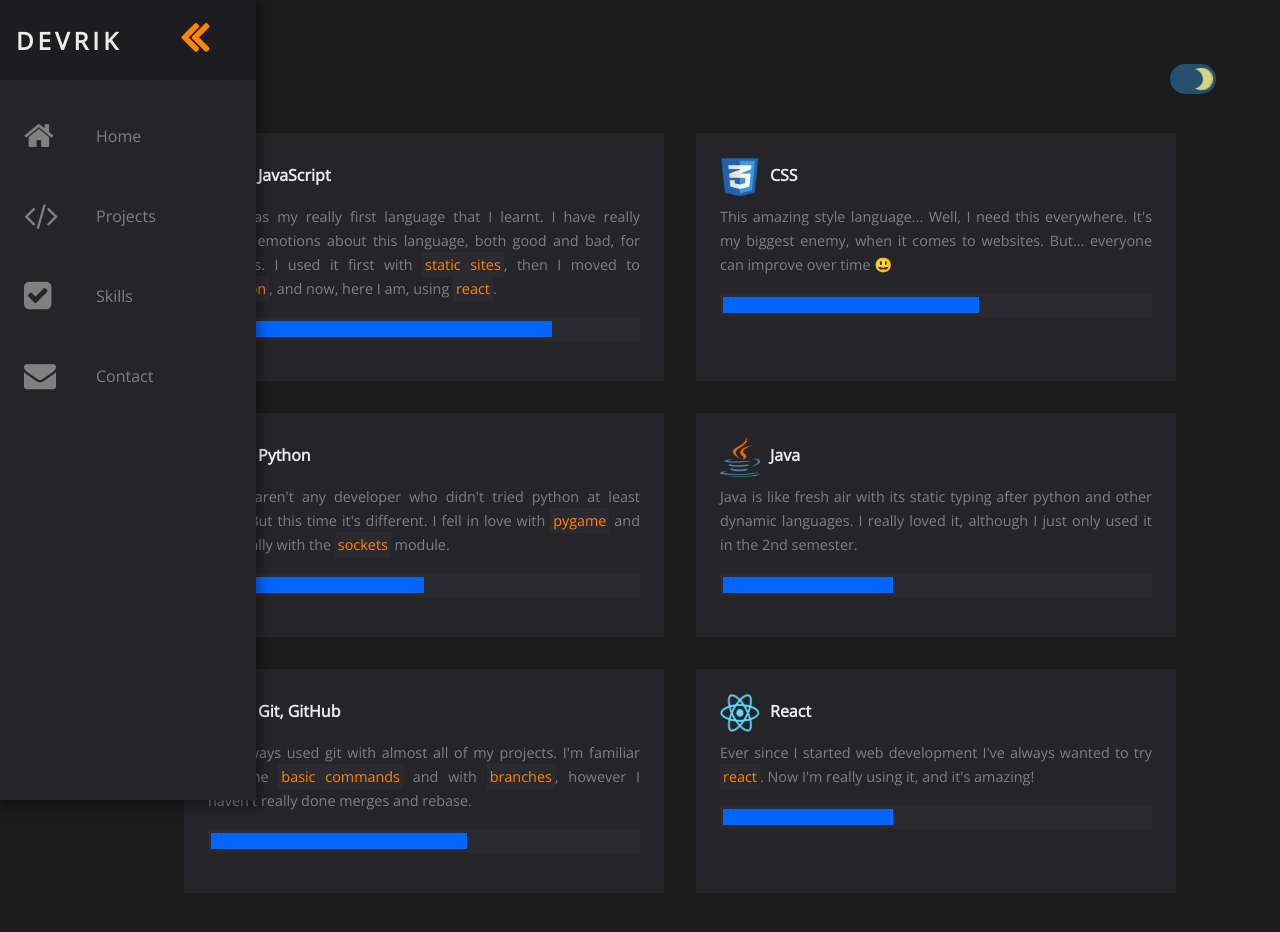
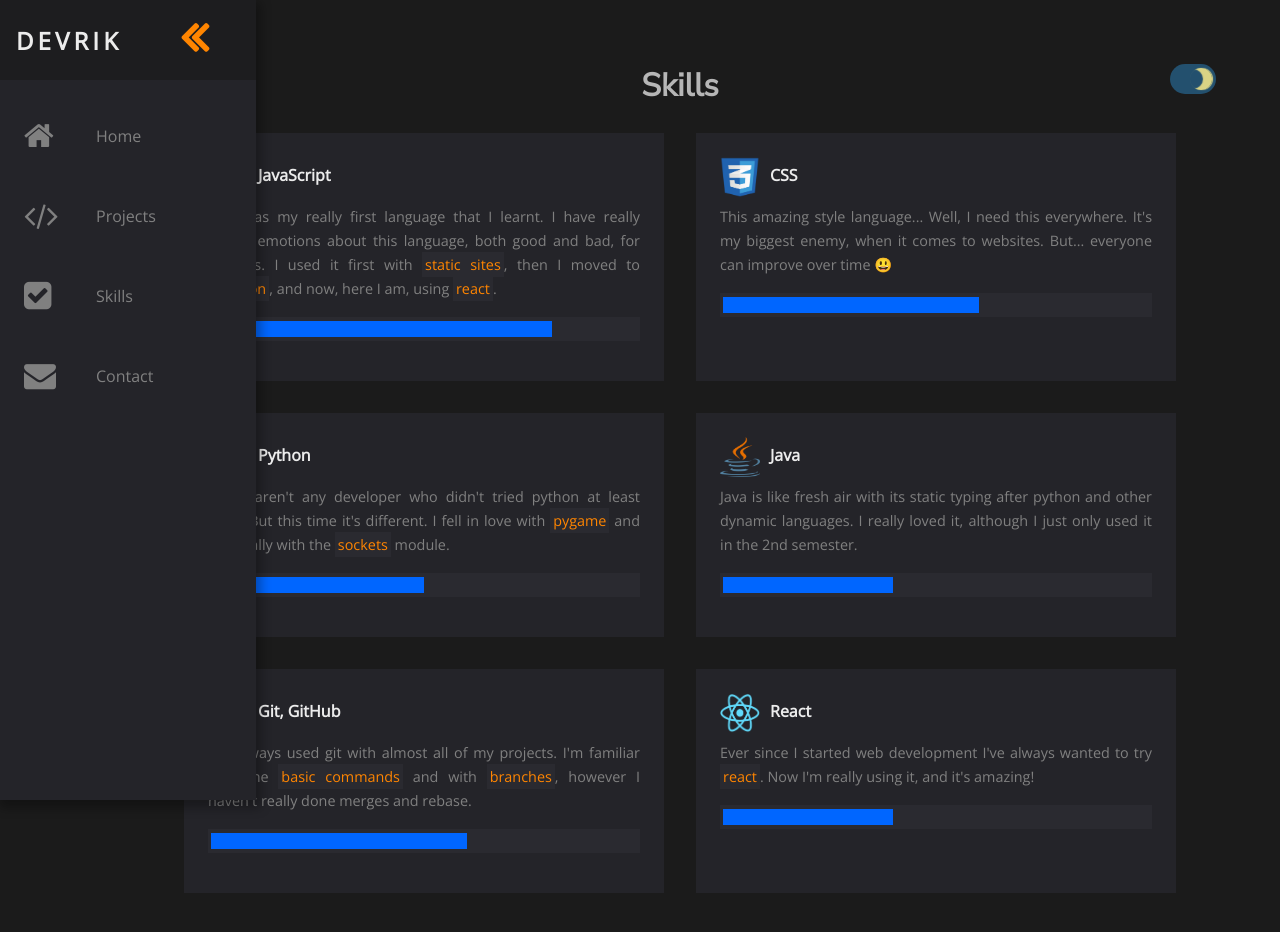
Before and after one commit to ErikSzabo/Portfolio, a React (Create React App) app: page /skills in a window 1280 px wide. Shown: the top 932 px of the page. Built offline with nearby package versions, Linux system fonts and the light colour scheme.

Commit message:
added container component

```diff
--- a/src/App.css
+++ b/src/App.css
@@ -5,6 +5,7 @@
 @import url('https://fonts.googleapis.com/css2?family=Open+Sans&display=swap');
 @import url('https://fonts.googleapis.com/css2?family=Nunito+Sans&display=swap');
 
+@import './styles/container.css';
 @import './styles/contact.css';
 @import './styles/skills.css';
 @import './styles/projects.css';
@@ -68,17 +69,7 @@ body {
 }
 
 a {
-	display: block;
 	text-decoration: none;
-}
-
-.page-container h1 {
-	color: var(--text-primary);
-	font-size: 2rem;
-	font-family: 'Nunito Sans', sans-serif;
-	padding-bottom: 10px;
-	/*border-bottom: 3px dashed var(--text-primary);*/
-	text-align: left;
 }
 
 .text-highlight {
@@ -86,19 +77,3 @@ a {
 	color: var(--highlight);
 	padding: 3px;
 }
-
-/* Small screens */
-@media only screen and (max-width: 600px) {
-	.page-container {
-		padding: 2rem 1.2rem;
-		margin-bottom: 5rem;
-	}
-}
-
-/* Large screens */
-@media only screen and (min-width: 600px) {
-	.page-container {
-		padding: 4rem;
-		margin-left: 5rem;
-	}
-}
--- a/src/App.js
+++ b/src/App.js
@@ -1,23 +1,24 @@
 import React from 'react';
 import { BrowserRouter as Router, Route } from 'react-router-dom';
-import './App.css';
 import Nav from './components/nav/Nav';
 import Projects from './components/projects/Projects';
 import Skills from './components/skills/Skills';
 import Contact from './components/contact/Contact';
 import Landing from './components/landing/Landing';
 import ThemeSwitcher from './components/ThemeSwitcher';
+import Container from './components/Container';
+import './App.css';
 
 const App = () => (
 	<Router>
 		<ThemeSwitcher />
 		<Nav />
-		<section className="container">
+		<Container>
 			<Route exact path="/" component={Landing} />
 			<Route exact path="/projects" component={Projects} />
 			<Route exact path="/skills" component={Skills} />
 			<Route exact path="/contact" component={Contact} />
-		</section>
+		</Container>
 	</Router>
 );
 
--- /dev/null
+++ b/src/components/Container.jsx
@@ -0,0 +1,5 @@
+import React from 'react';
+
+const Container = ({ children }) => <div className="page-container">{children}</div>;
+
+export default Container;
--- a/src/components/contact/Contact.jsx
+++ b/src/components/contact/Contact.jsx
@@ -27,7 +27,7 @@ const Contact = () => {
 	};
 
 	return (
-		<div className="page-container contacts">
+		<div className="contacts">
 			<h1 className="contact-logo">Contact Me</h1>
 			<form onSubmit={submit}>
 				<div className="form-item form-name">
--- a/src/components/projects/Projects.jsx
+++ b/src/components/projects/Projects.jsx
@@ -7,7 +7,7 @@ import circuit from '../../images/circuit.png';
 import tiktaktoe from '../../images/tiktaktoe.png';
 
 const Projects = () => (
-	<div className="page-container projects">
+	<div className="projects">
 		<h1>My Projects</h1>
 		<div className="projects-wrapper">
 			<ProjectListItem
--- a/src/components/skills/Skills.jsx
+++ b/src/components/skills/Skills.jsx
@@ -8,7 +8,7 @@ import gitLogo from '../../images/git_logo.png';
 import reactLogo from '../../images/react_logo.png';
 
 const Skills = () => (
-	<div className="page-container skills-container">
+	<div className="skills-container">
 		<h1>Skills</h1>
 		<div className="skills">
 			<Skill name="JavaScript" fill="80" logo={jsLogo}>
--- /dev/null
+++ b/src/styles/container.css
@@ -0,0 +1,24 @@
+.page-container h1 {
+	color: var(--text-primary);
+	font-size: 2rem;
+	font-family: 'Nunito Sans', sans-serif;
+	padding-bottom: 10px;
+	/*border-bottom: 3px dashed var(--text-primary);*/
+	text-align: left;
+}
+
+/* Small screens */
+@media only screen and (max-width: 600px) {
+	.page-container {
+		padding: 2rem 1.2rem;
+		margin-bottom: 5rem;
+	}
+}
+
+/* Large screens */
+@media only screen and (min-width: 600px) {
+	.page-container {
+		padding: 4rem;
+		margin-left: 5rem;
+	}
+}
```
